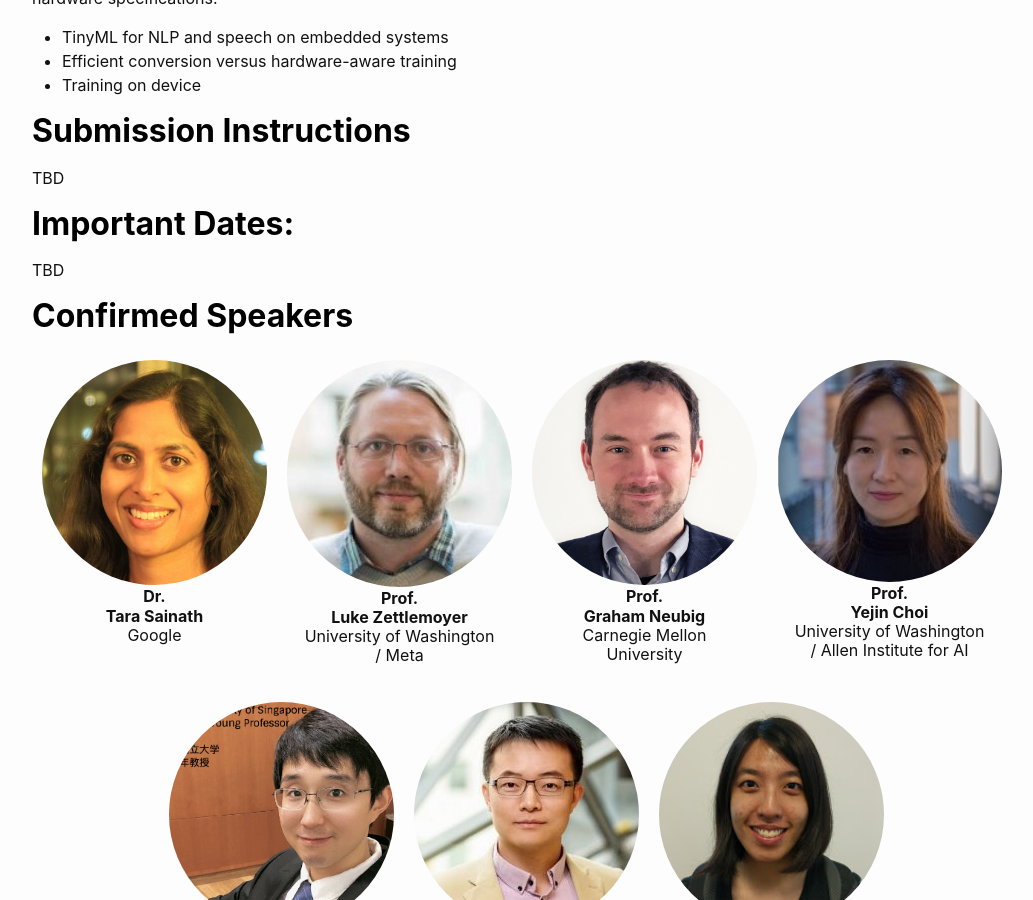
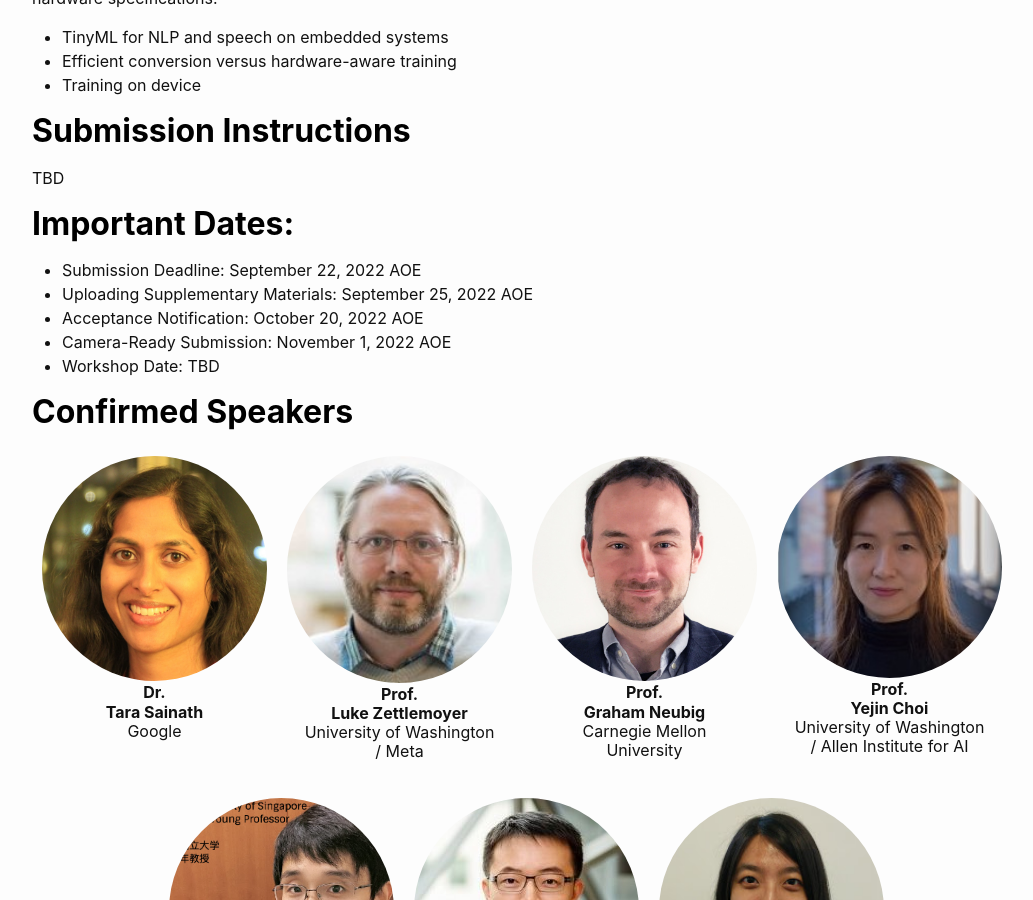
Before and after one commit to neurips2022-enlsp/neurips2022-enlsp.github.io, a Jekyll site: the page built from index.md, in a window 1280 px wide and 900 px high, scrolled down 1490 px. Shown: the whole window, without its empty margins (118-1151 px from the left). Built offline with Jekyll 4.4.1, drawn with Linux system fonts in a browser that asks for light colours; nearby versions of some CDN libraries.

Commit message:
Update index.md

```diff
--- a/index.md
+++ b/index.md
@@ -90,7 +90,13 @@ TBD
 
 <h2 class="blackpar_title">Important Dates:</h2>
 <p>
-TBD
+<ul>
+	<li>Submission Deadline: September 22, 2022 AOE</li>
+	<li>Uploading Supplementary Materials: September 25, 2022 AOE</li>
+	<li>Acceptance Notification: October 20, 2022 AOE</li>
+	<li>Camera-Ready Submission: November 1, 2022 AOE</li>
+	<li>Workshop Date: TBD</li>
+</ul>
 </p>
 
 <!--Confirmed Speakers-->
```
